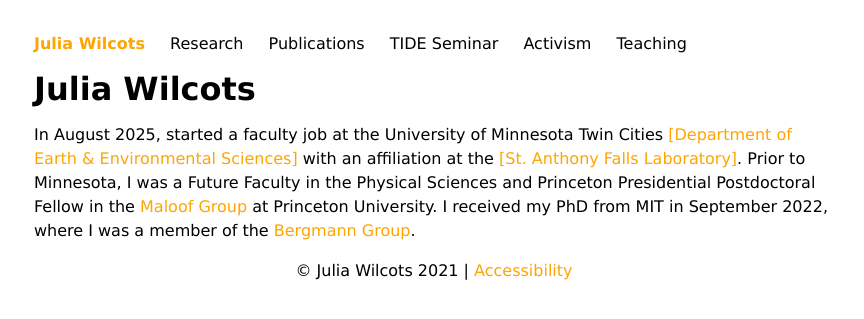
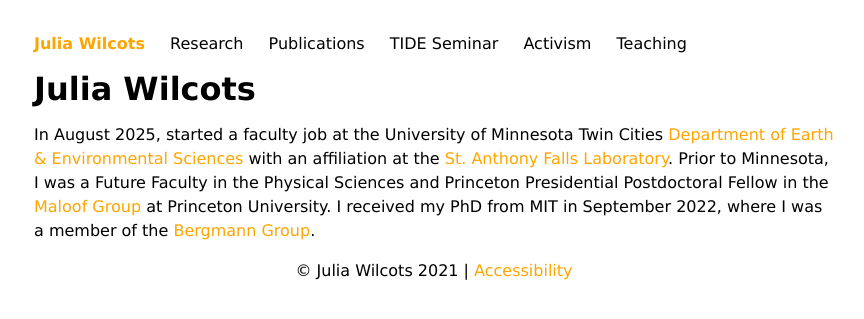
Before and after one commit to juliawilcots/juliawilcots.github.io, a Jekyll site: the page index.html, which Jekyll copies as it is, in a window 1280 px wide. Shown: the top 319 px of the page, without its empty margins (206-1070 px from the left). Built offline with Jekyll 4.4.1, drawn with Linux system fonts in a browser that asks for light colours.

```diff
--- a/index.html
+++ b/index.html
@@ -32,7 +32,7 @@
 
 <div class="blurb">
     <h1>Julia Wilcots</h1>
-    <p>In August 2025, started a faculty job at the University of Minnesota Twin Cities <a href="https://cse.umn.edu/esci/julia-wilcots">[Department of Earth & Environmental Sciences]</a> with an affiliation at the <a href="https://cse.umn.edu/safl">[St. Anthony Falls Laboratory]</a>. Prior to Minnesota, I was a Future Faculty in the Physical Sciences and Princeton Presidential Postdoctoral Fellow in the <a href="https://maloof.princeton.edu/">Maloof Group</a> at Princeton University. I received my PhD from MIT in September 2022, where I was a member of the <a href="https://kdberg.scripts.mit.edu/kdberg/">Bergmann Group</a>.</p>
+    <p>In August 2025, started a faculty job at the University of Minnesota Twin Cities <a href="https://cse.umn.edu/esci/julia-wilcots">Department of Earth & Environmental Sciences</a> with an affiliation at the <a href="https://cse.umn.edu/safl">St. Anthony Falls Laboratory</a>. Prior to Minnesota, I was a Future Faculty in the Physical Sciences and Princeton Presidential Postdoctoral Fellow in the <a href="https://maloof.princeton.edu/">Maloof Group</a> at Princeton University. I received my PhD from MIT in September 2022, where I was a member of the <a href="https://kdberg.scripts.mit.edu/kdberg/">Bergmann Group</a>.</p>
 </div><!-- /.blurb -->
 
 
```
